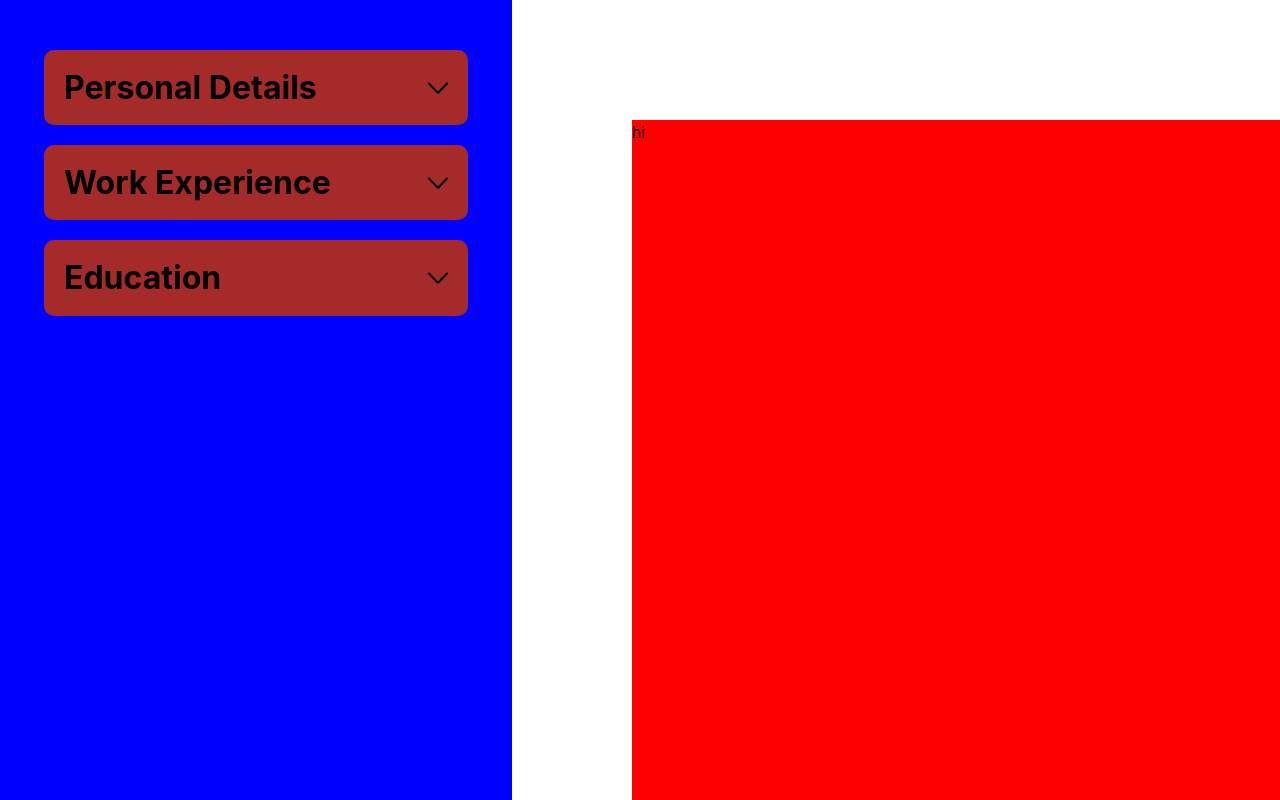
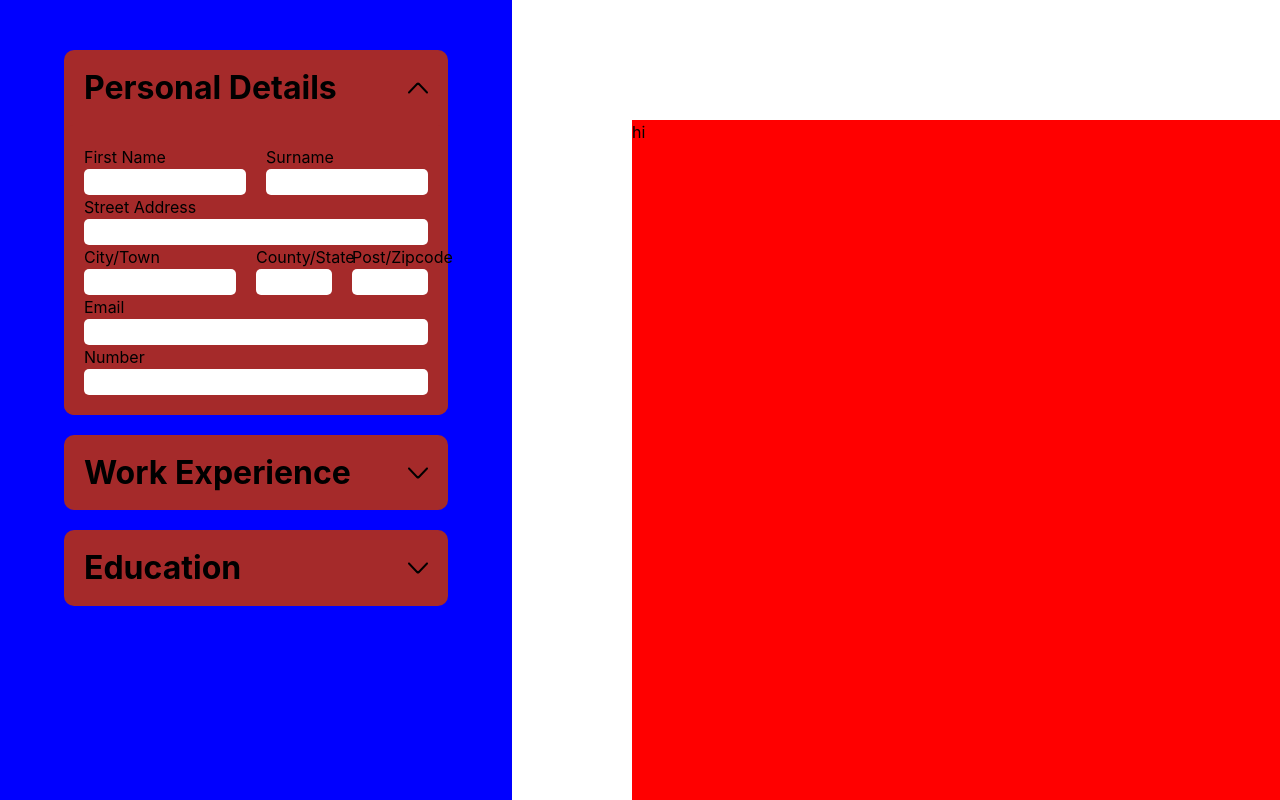
Before and after one commit to guskirb/CV-applicationTOP, a React (Vite) app: page / in a window 1280 px wide. Shown: the top 800 px of the page. Built offline with nearby package versions, Linux system fonts and the light colour scheme.

Commit message:
Add dropdown animations

```diff
--- a/src/App.css
+++ b/src/App.css
@@ -23,29 +23,49 @@
   background-color: brown;
   margin: 10px;
   border-radius: 10px;
-  padding: 20px;
 }
 
 .sidebarUpper {
   display: flex;
   align-items: center;
   justify-content: space-between;
+  cursor: pointer;
+  padding: 20px;
 }
 
-.up {
-  background-image: url(./assets/up.svg);
+.sidebarLower {
+  display: flex;
+  flex-flow: column;
+  animation: growDown 300ms ease-in-out forwards;
+  transform-origin: top center;
+  background-color: brown;
+  padding: 20px;
+  border-radius: 10px;
+}
+
+@keyframes growDown {
+  0% {
+      transform: scaleY(0)
+  }
+  80% {
+      transform: scaleY(1.1)
+  }
+  100% {
+      transform: scaleY(1)
+  }
+}
+
+.arrow {
+  background-image: url(./assets/arrow.svg);
   background-size: 100%;
   width: 20px;
   height: 20px;
+  transition: all 0.4s ease;
 }
 
 .down {
-  background-image: url(./assets/down.svg);
-  background-size: 100%;
-  width: 20px;
-  height: 20px;
+  transform: rotate(180deg);
 }
-
 
 .sidebarPersonal {
   margin-top: 50px;
--- a/src/components/education.jsx
+++ b/src/components/education.jsx
@@ -2,15 +2,17 @@ import FormInput from "./form";
 
 function EducationInput({ isActive, onShow }) {
   return (
-    <div className="sidebarSection sidebarEducation" onClick={onShow}>
-      <div className="sidebarUpper">
+    <div
+      className={
+        "sidebarSection sidebarEducation" + (isActive ? " active" : " inactive")
+      }
+    >
+      <div className="sidebarUpper" onClick={onShow}>
         <h1>Education</h1>
-        {isActive ? (
-          <div className="up" />
-        ) : (<div className="down" />) }
+        {isActive ? <div className="arrow" /> : <div className="arrow down" />}
       </div>
       {isActive ? (
-        <>
+        <div className="sidebarLower">
           <div className="nameCity">
             <FormInput name="School Name" type="text" />
             <FormInput name="Location" type="text" />
@@ -19,7 +21,7 @@ function EducationInput({ isActive, onShow }) {
             <FormInput name="Qualification" type="text" />
             <FormInput name="Graduation Date" type="date" />
           </div>
-        </>
+        </ div>
       ) : null}
     </div>
   );
--- a/src/components/personal.jsx
+++ b/src/components/personal.jsx
@@ -2,15 +2,17 @@ import FormInput from "./form";
 
 function PersonalInput({ isActive, onShow }) {
   return (
-    <div className="sidebarSection sidebarPersonal" onClick={onShow}>
-      <div className="sidebarUpper">
+    <div
+      className={
+        "sidebarSection sidebarPersonal" + (isActive ? " active" : " inactive")
+      }
+    >
+      <div className="sidebarUpper" onClick={onShow}>
         <h1>Personal Details</h1>
-        {isActive ? (
-          <div className="up" />
-        ) : (<div className="down" />) }
+        {isActive ? <div className="arrow" /> : <div className="arrow down" />}
       </div>
       {isActive ? (
-        <>
+        <div className="sidebarLower">
           <div className="fullName">
             <FormInput name="First Name" type="text" />
             <FormInput name="Surname" type="text" />
@@ -23,7 +25,7 @@ function PersonalInput({ isActive, onShow }) {
           </div>
           <FormInput name="Email" type="email" />
           <FormInput name="Number" type="tel" />
-        </>
+        </ div>
       ) : null}
     </div>
   );
--- a/src/components/sidebar.jsx
+++ b/src/components/sidebar.jsx
@@ -4,7 +4,7 @@ import WorkInput from "./work";
 import EducationInput from "./education";
 
 function Sidebar() {
-  const [activeIndex, setActiveIndex] = useState("");
+  const [activeIndex, setActiveIndex] = useState(0);
   return (
     <div className="sidebar">
       <PersonalInput
--- a/src/components/work.jsx
+++ b/src/components/work.jsx
@@ -2,15 +2,17 @@ import FormInput from "./form";
 
 function WorkInput({ isActive, onShow }) {
   return (
-    <div className="sidebarSection sidebarWork" onClick={onShow}>
-      <div className="sidebarUpper">
+    <div
+      className={
+        "sidebarSection sidebarWork" + (isActive ? " active" : " inactive")
+      }
+    >
+      <div className="sidebarUpper" onClick={onShow}>
         <h1>Work Experience</h1>
-        {isActive ? (
-          <div className="up" />
-        ) : (<div className="down" />) }
+        {isActive ? <div className="arrow" /> : <div className="arrow down" />}
       </div>
       {isActive ? (
-        <>
+        <div className="sidebarLower">
           <div className="jobEmployer">
             <FormInput name="Job Title" type="text" />
             <FormInput name="Employer" type="text" />
@@ -23,7 +25,8 @@ function WorkInput({ isActive, onShow }) {
             Details
             <textarea rows="6" />
           </label>
-      </> ) : null}
+        </ div>
+      ) : null}
     </div>
   );
 }
```
Also changed, not shown: src/assets/arrow.svg (renamed from src/assets/up.svg), src/assets/down.svg (deleted). Lines whose indentation alone changed are shown as unchanged.
